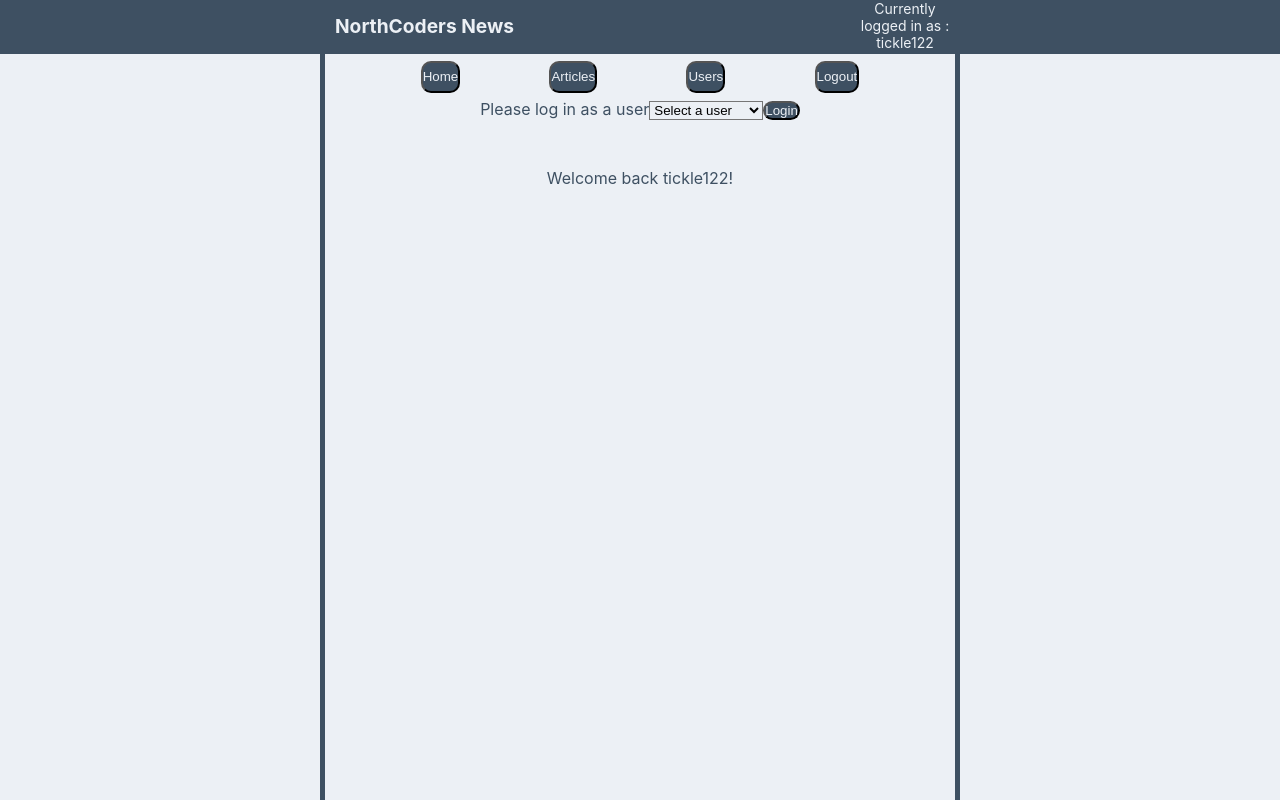
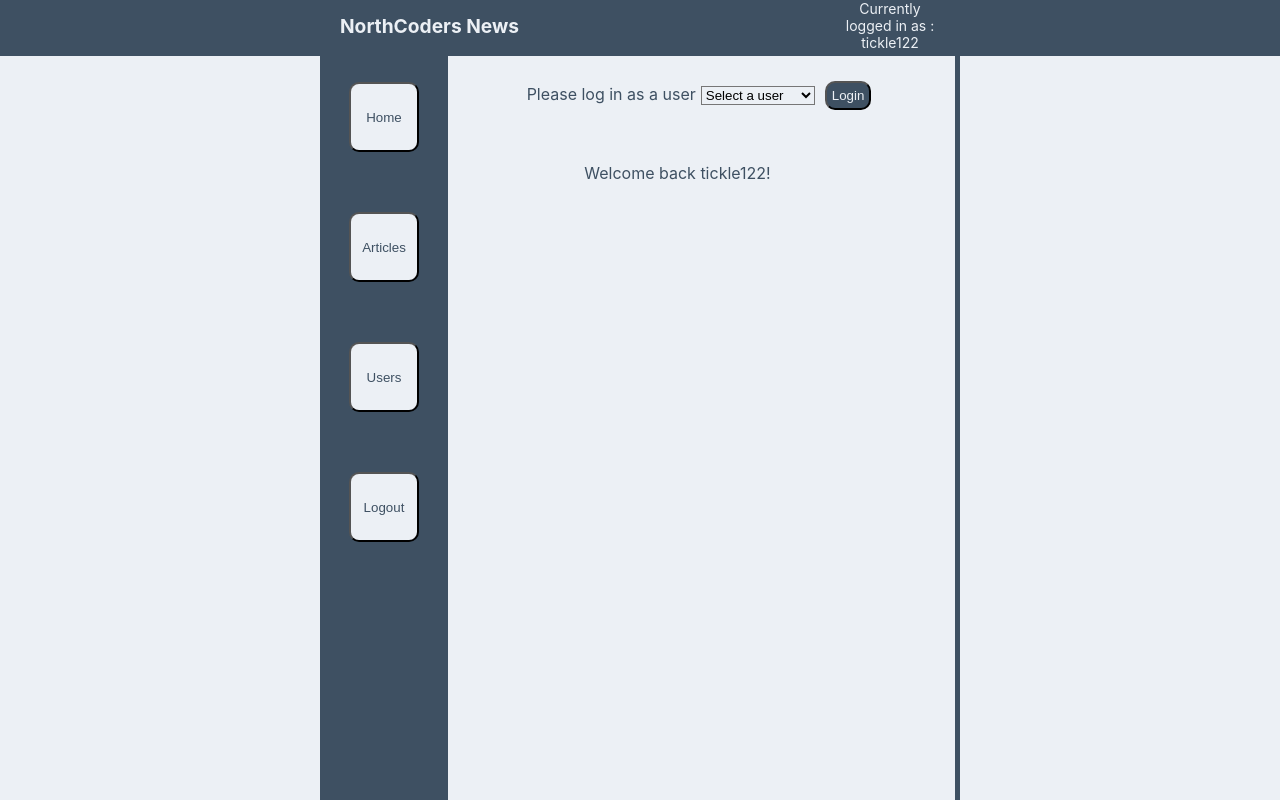
Before and after one commit to AnthonyMcGreal/nc-news-frontend_project, a React (Create React App) app in the folder nc-news/: page /home in a window 1280 px wide. Built offline with nearby package versions, Linux system fonts and the light colour scheme.

Commit message:
add styling to nav bar

```diff
--- a/nc-news/src/App.css
+++ b/nc-news/src/App.css
@@ -13,9 +13,13 @@ ul {
   list-style-type: none;
 }
 
+.contentContainer {
+  height: 93%;
+}
+/* Header Styling */
 .header {
-  height: 3.4em;
-  width: 100vw;
+  height: 7%;
+  width: 100%;
   justify-content: center;
   background-color: rgb(62, 80, 98);
 }
@@ -29,7 +33,7 @@ ul {
 
 .header h1 {
   font-size: 1.2rem;
-  padding-left: 10px;
+  padding-left: 15px;
   background-color: rgb(62, 80, 98);
   color: rgb(236, 240, 245);
 }
@@ -39,16 +43,26 @@ ul {
   font-size: 14px;
   background-color: rgb(62, 80, 98);
   color: rgb(236, 240, 245);
+  margin-right: 15px;
 }
 
 .header button {
-  padding: 0;
-  margin: 0;
+  padding: 5px;
+  margin: 10px;
+  margin-right: 25px;
   right: 15px;
   top: 32px;
   background-color: rgb(62, 80, 98);
   color: rgb(236, 240, 245);
   border-radius: 10px;
+}
+
+/* Nav Styling */
+
+.left {
+  width: 100%;
+  height: 7%;
+  float: none;
 }
 
 .Nav {
@@ -60,16 +74,25 @@ ul {
 }
 
 .Nav button {
+  padding: 5px;
   background-color: rgb(62, 80, 98);
   color: rgb(236, 240, 245);
   border-radius: 10px;
 }
 
+/* Home Styling */
+
 .Home {
+  padding-top: 20px;
   color: rgb(62, 80, 98);
   height: 50%;
 }
+#users {
+  margin: 5px;
+}
 .Home button {
+  margin: 5px;
+  padding: 5px;
   background-color: rgb(62, 80, 98);
   color: rgb(236, 240, 245);
   border-radius: 10px;
@@ -78,11 +101,57 @@ ul {
   padding: 3em;
 }
 
+/* Topics Styling */
 .Topics {
-  border-color: blue;
-  border-width: 5px;
+  margin-top: 20px;
+  height: 80%;
+  overflow: visible;
+}
+
+.Topics button {
+  margin: 5px;
+  padding: 5px;
+  background-color: rgb(62, 80, 98);
+  color: rgb(236, 240, 245);
+  border-radius: 10px;
+}
+
+.Topics h1 {
+  font-size: 20px;
+  padding-bottom: 20px;
+}
+.topicsList {
+  margin-top: 10px;
+  margin-bottom: 20px;
+  height: 85%;
+  display: flex;
+  flex-direction: column;
+  justify-content: flex-start;
+  align-items: center;
+}
+.topicsList a {
+  width: 60%;
+  margin: 10px;
+  padding: 5px;
+  border-width: 2px;
+  border-color: rgb(62, 80, 98);
   border-style: solid;
+  border-radius: 10px;
+  display: flex;
+  flex-direction: column;
+  justify-content: space-evenly;
+  align-items: center;
+  background-color: rgb(62, 80, 98);
+  color: rgb(236, 240, 245);
 }
+
+.topicsList p {
+  margin: 3px;
+  background-color: rgb(62, 80, 98);
+  color: rgb(236, 240, 245);
+}
+
+/* Articles Styling */
 
 .ArticleList {
   border-color: Yellow;
@@ -98,9 +167,15 @@ ul {
   background-color: rgb(233, 243, 248);
 }
 
-@media only screen and (min-width: 600px) {
+@media only screen and (min-width: 650px) {
   .app {
     border: none;
+  }
+  .contentContainer {
+    width: 50%;
+    min-width: 560px;
+    height: 100vh;
+    margin: auto;
   }
   .header-wrap {
     width: 50%;
@@ -109,15 +184,41 @@ ul {
     border-right: 5px solid rgb(62, 80, 98);
   }
 
+  .left {
+    width: 20%;
+    height: 100vh;
+    float: left;
+  }
+
   .Nav {
-    width: 50%;
+    min-width: 115px;
+    height: 100%;
+    margin: auto;
+    display: flex;
+    flex-direction: column;
+    justify-content: flex-start;
+    align-items: center;
+    border-left: 5px solid rgb(62, 80, 98);
+    border-right: 5px solid rgb(62, 80, 98);
+    background-color: rgb(62, 80, 98);
+  }
+  .Nav button {
+    height: 70px;
+    width: 70px;
+    margin-top: 20px;
+    margin-bottom: 40px;
+    background-color: rgb(236, 240, 245);
+    color: rgb(62, 80, 98);
+  }
+
+  .Home {
     margin: auto;
     border-left: 5px solid rgb(62, 80, 98);
     border-right: 5px solid rgb(62, 80, 98);
+    height: 100vh;
   }
-
-  .Home {
-    width: 50%;
+  .Topics {
+    padding-top: 30px;
     margin: auto;
     border-left: 5px solid rgb(62, 80, 98);
     border-right: 5px solid rgb(62, 80, 98);
--- a/nc-news/src/App.js
+++ b/nc-news/src/App.js
@@ -18,6 +18,7 @@ function App() {
     <BrowserRouter>
       <div className="app">
         <Header user={user} />
+        <div className="contentContainer">
           <Nav user={user} setIsLoggedIn={setIsLoggedIn} setUser={setUser} />
           <Switch>
             <Route exact path="/home">
@@ -45,6 +46,7 @@ function App() {
             </Route>
           </Switch>
         </div>
+      </div>
     </BrowserRouter>
   );
 }
--- a/nc-news/src/components/Header.jsx
+++ b/nc-news/src/components/Header.jsx
@@ -9,9 +9,7 @@ const Header = ({user}) => {
             <h1>NorthCoders News</h1>
             {user?
             <p>Currently logged in as : {user}</p>:
-            <p>Please log in</p>}
-
-            {user? null:
+            user? null:
               <button onClick={() => history.push("/home")}>Login</button>}
            </div>
         </div>
--- a/nc-news/src/components/Nav.jsx
+++ b/nc-news/src/components/Nav.jsx
@@ -4,6 +4,7 @@ const Nav = ({user, setIsLoggedIn, setUser}) => {
 
 const history = useHistory()
     return (
+        <div className="left">
         <div className="Nav">
               <button onClick={() => history.push("/home")}>Home</button>
               <button onClick={() => history.push("/topics")}>Articles</button>
@@ -14,6 +15,7 @@ const history = useHistory()
                 setUser(null)}}
                 >Logout</button>:null}
         </div>
+        </div>
     );
 };
 
--- a/nc-news/src/components/Topics.jsx
+++ b/nc-news/src/components/Topics.jsx
@@ -34,20 +34,19 @@ const Topics = ({isLoggedIn}) => {
 
     return (
         <div className="Topics">
+          <h1>Choose A Topic To Browse Below</h1>
           <section>
             <button onClick={() => history.push(`/articlesList`)}>Browse all articles</button>
           </section>
-            <ul>
+            <section className="topicsList">
                 {topics.map((topic) => {
                     return (
-                    <li key={topic.slug}>
                         <Link to={`/articlesList?topic=${topic.slug}`}>
-                        {topic.slug}
+                        <p>{topic.slug}</p>
+                        <p>{topic.description}</p>
                         </Link>
-                        {topic.description}
-                    </li>
                 )})}
-            </ul>
+            </section>
 
          <button onClick={toggleNewTopic}>Post a new topic</button>
          {isNewTopicOpen?
```
Lines whose indentation alone changed are shown as unchanged.
